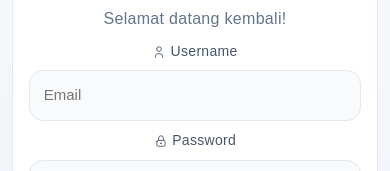
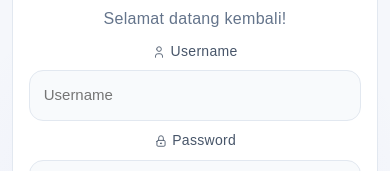
Before and after one commit to novacida00-create/pinang-laundry-frontend-v2, a React (Vite) app: page /login in a window 390 px wide. Shown: the part 458-629 px from the top of the page. Built offline with nearby package versions, Linux system fonts and the light colour scheme; no server answers.

Commit message:
fix: ganti login admin dari email ke username untuk fix validasi di mobile

```diff
--- a/src/pages/auth/LoginPage.jsx
+++ b/src/pages/auth/LoginPage.jsx
@@ -25,12 +25,12 @@
     document.head.appendChild(style);
     return () => style.remove();
   }, []);
-  const [email, setEmail] = useState("");
+  const [username, setUsername] = useState("");
   const [password, setPassword] = useState("");
   const navigate = useNavigate();
 
   const handleLogin = () => {
-    if (email === "admin@laundry.com" && password === "123456") {
+    if (username === "admin" && password === "123456") {
       navigate("/admin");
     } else {
       alert("Email / password salah");
@@ -62,10 +62,10 @@
 
           <label style={styles.label}><Icon name="user" size={14} /> Username</label>
           <input
-            type="email"
-            placeholder="Email"
-            value={email}
-            onChange={(e) => setEmail(e.target.value)}
+            type="text"
+            placeholder="Username"
+            value={username}
+            onChange={(e) => setUsername(e.target.value)}
             style={styles.input}
           />
 
```
